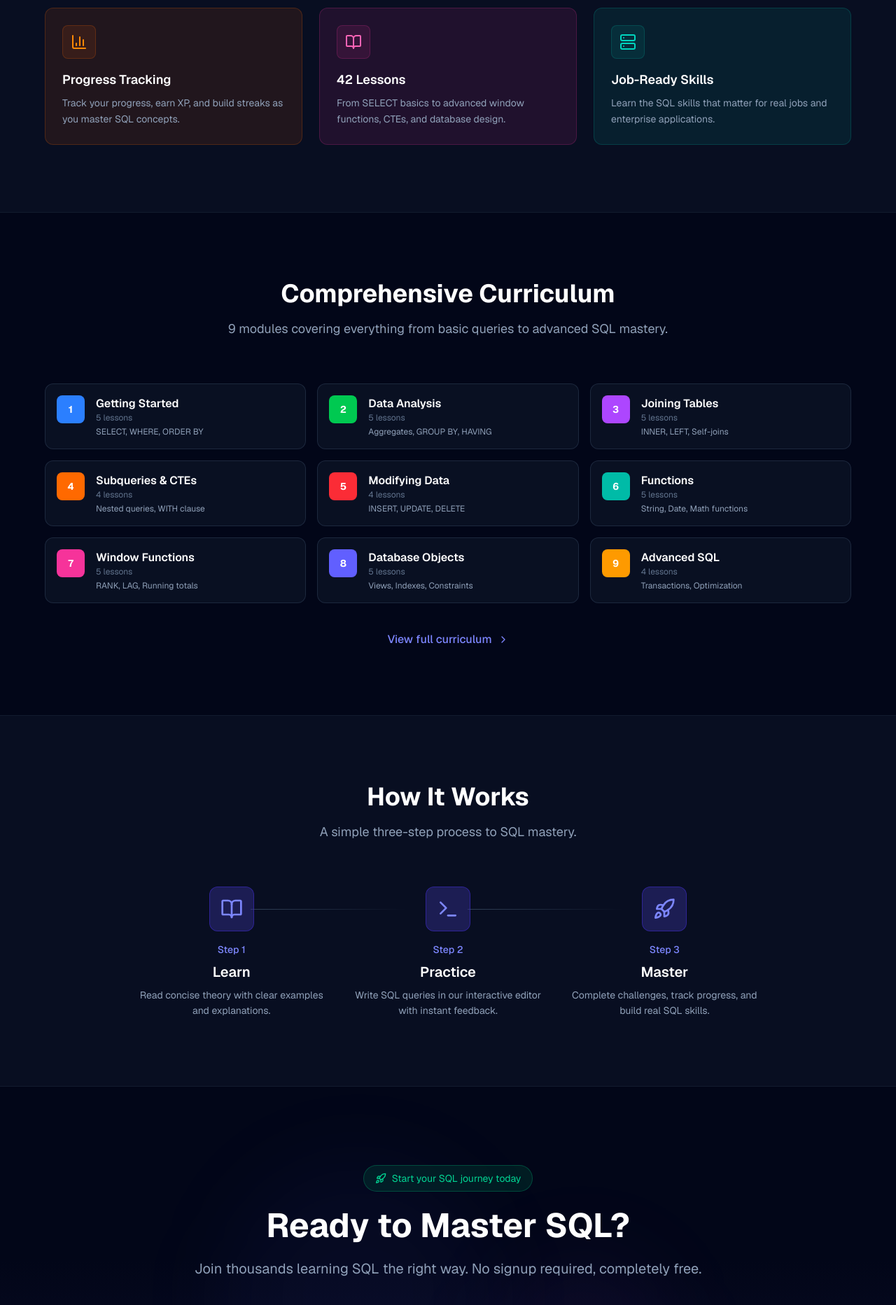
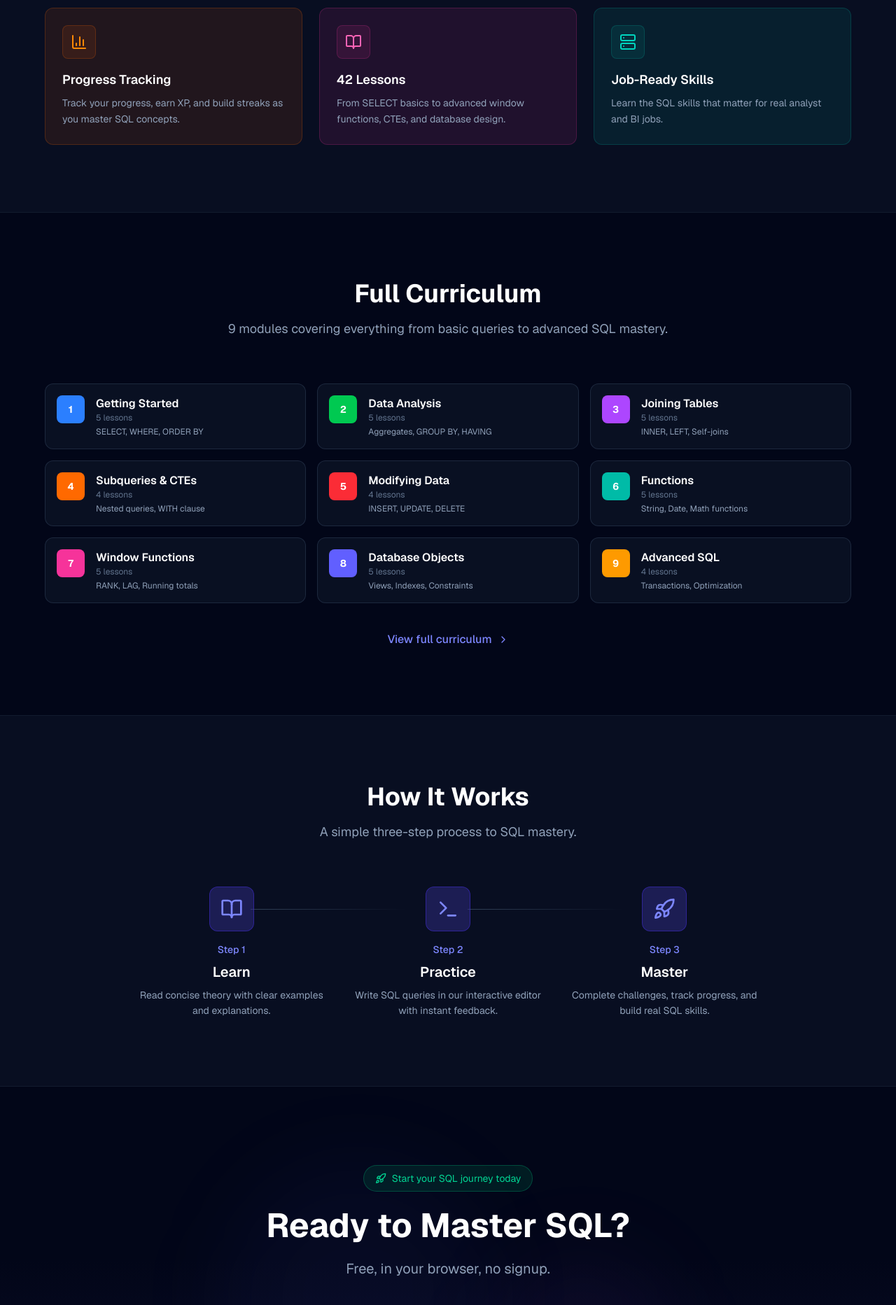
Before and after one commit to Damatnic/sql-mastery, a Next.js app: page / in a window 1280 px wide. Shown: the part 1300-3165 px from the top of the page at 70% size. Built offline with nearby package versions, Linux system fonts and the light colour scheme.

Commit message:
Drop corporate phrasing and an unfounded 'thousands of users' claim
Comprehensive Curriculum -> Full Curriculum.
Enterprise applications -> real analyst and BI jobs (matches my target).
Join thousands learning SQL -> Free, in your browser, no signup.
Same intent, sounds like a real person wrote it.

```diff
--- a/app/page.tsx
+++ b/app/page.tsx
@@ -60,7 +60,7 @@ const features = [
   {
     icon: Server,
     title: 'Job-Ready Skills',
-    description: 'Learn the SQL skills that matter for real jobs and enterprise applications.',
+    description: 'Learn the SQL skills that matter for real analyst and BI jobs.',
     color: 'text-teal-400',
     bgColor: 'bg-teal-500/10',
     borderColor: 'border-teal-500/20',
@@ -241,7 +241,7 @@ export default function HomePage() {
         <div className="max-w-6xl mx-auto">
           <div className="text-center mb-16">
             <h2 className="text-3xl md:text-4xl font-bold text-white mb-4">
-              Comprehensive Curriculum
+              Full Curriculum
             </h2>
             <p className="text-slate-400 max-w-2xl mx-auto text-lg">
               9 modules covering everything from basic queries to advanced SQL mastery.
@@ -328,7 +328,7 @@ export default function HomePage() {
             Ready to Master SQL?
           </h2>
           <p className="text-xl text-slate-400 mb-10">
-            Join thousands learning SQL the right way. No signup required, completely free.
+            Free, in your browser, no signup.
           </p>
           <Link
             href="/learn"
```
